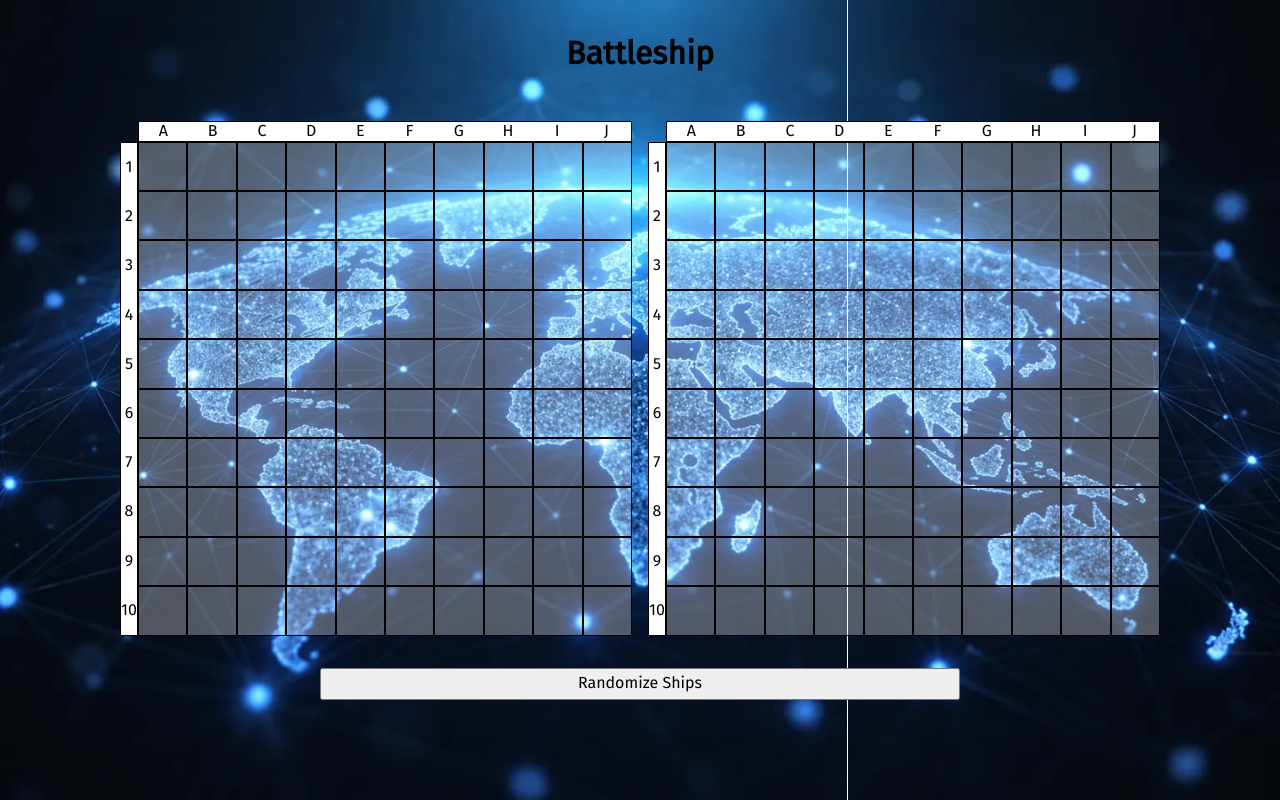
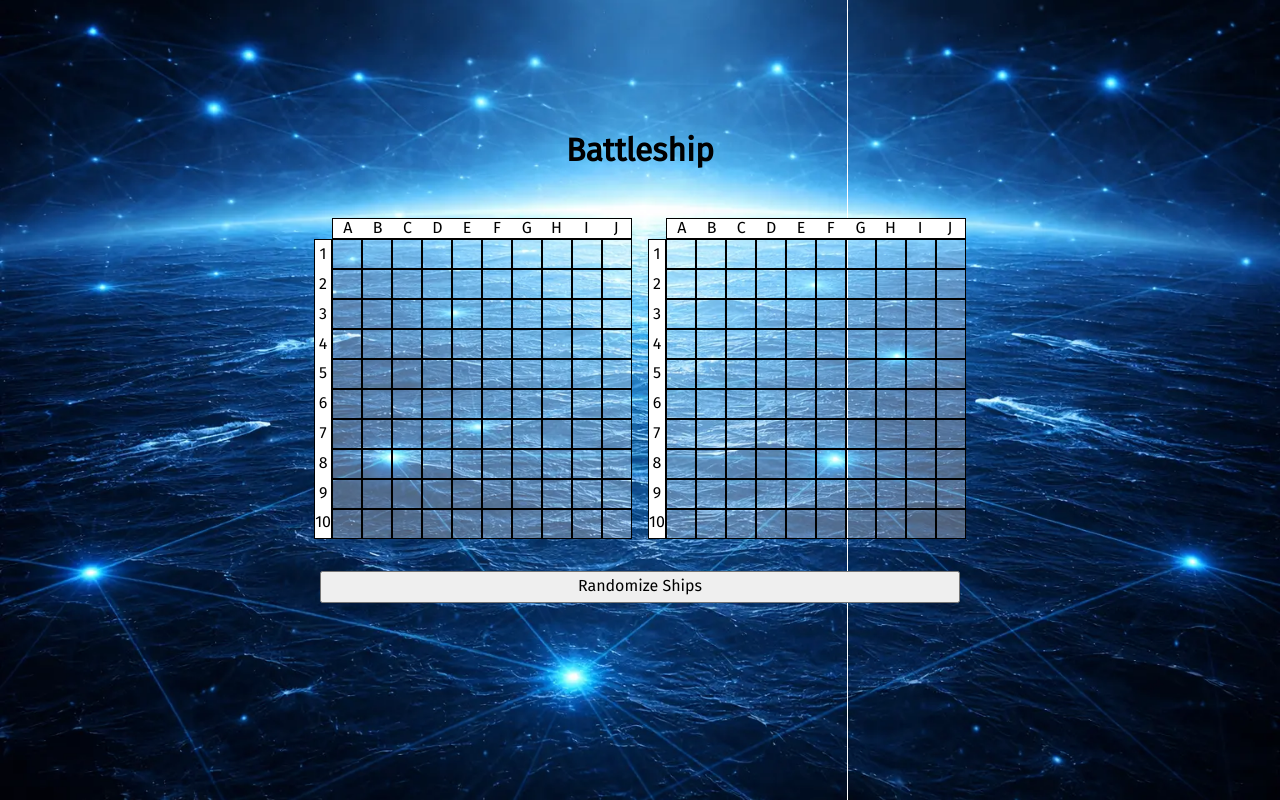
Before and after one commit to Long-Hold/odin-battleship, a website built with webpack: page src/template.html in a window 1280 px wide. Built offline with nearby package versions, Linux system fonts and the light colour scheme.

Commit message:
refactor: update background and move grid sizing to grid squares
Background image was replaced with a less noisy image and grid squares
child container now owns it's dimensions.

```diff
--- a/src/styles/styles.css
+++ b/src/styles/styles.css
@@ -235,7 +235,7 @@ body::before {
   position: fixed;
   inset: 0;
   z-index: -1;
-  background-image: url('../images/world_map.webp');
+  background-image: url('../images/futuristic_ocean.webp');
   background-size: cover;
   background-position: center;
 }
@@ -255,7 +255,7 @@ header {
 }
 
 .game-grid {
-  width: clamp(300px, 40%, 550px);
+  /* width: clamp(300px, 40%, 550px); */
 
   display: grid;
   grid-template-columns: auto 1fr 1fr;
@@ -311,7 +311,7 @@ header {
 .grid-squares {
   aspect-ratio: 1/1;
   background-color: rgba(255, 255, 255, 0.304);
-
+  width: clamp(300px, 40%, 550px);
   display: grid;
   grid-template-rows: repeat(10, 1fr);
   grid-template-columns: repeat(10, 1fr);
```
Also changed, not shown: src/images/futuristic_ocean.webp (added).
